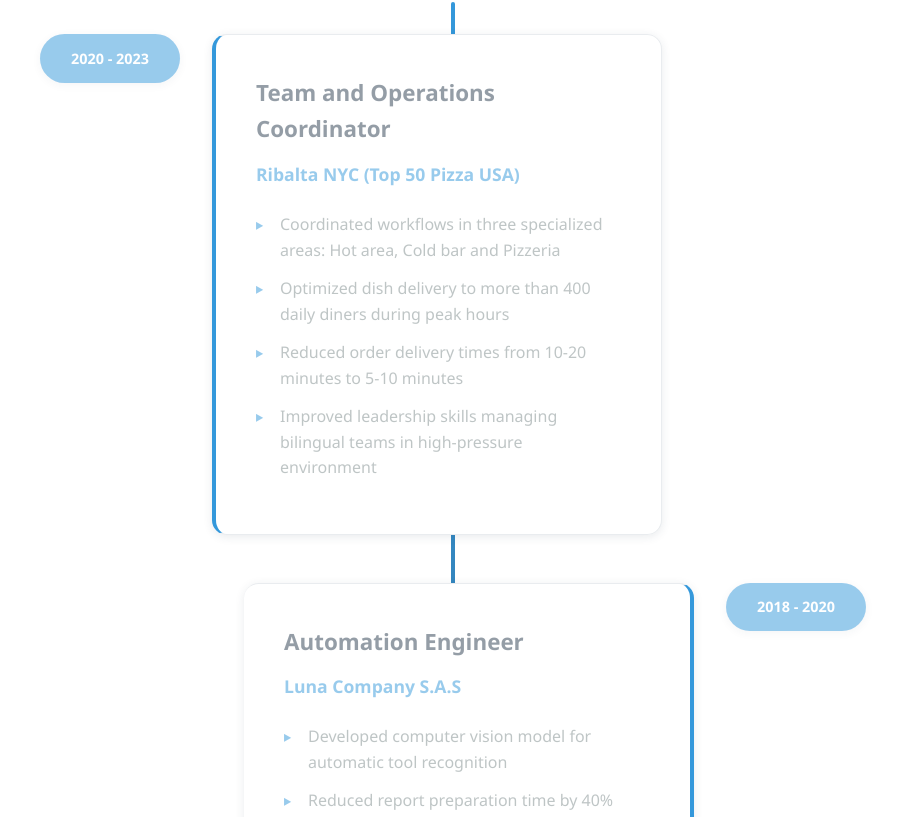
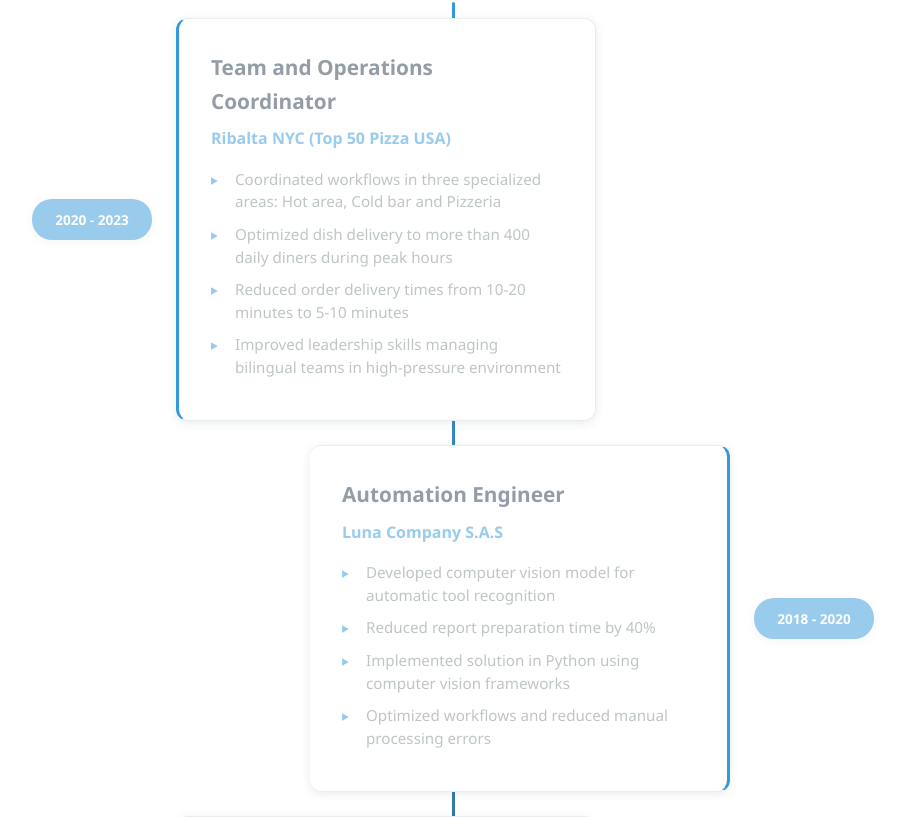
Before and after one commit to OilCoder/OilCoder.github.io, a website: page index.html in a window 1280 px wide. Shown: the part 1800-2617 px from the top of the page, without its empty margins (362-1267 px from the left). Drawn offline with Linux system fonts and the light colour scheme.

Commit message:
Optimize timeline spacing and reduce white space

```diff
--- a/assets/css/style.css
+++ b/assets/css/style.css
@@ -492,31 +492,31 @@ h2::after {
     line-height: 1.6;
 }
 
-/* Experience Timeline - Alternating Cards */
+/* Experience Timeline - Compact Alternating Cards */
 .timeline {
     position: relative;
-    max-width: 1200px;
+    max-width: 1000px;
     margin: 0 auto;
-    padding: 2rem 0;
+    padding: 1rem 0;
 }
 
 .timeline::before {
     content: '';
     position: absolute;
-    width: 4px;
+    width: 3px;
     background: linear-gradient(180deg, var(--accent), var(--secondary));
     top: 0;
     bottom: 0;
     left: 50%;
-    margin-left: -2px;
+    margin-left: -1.5px;
     border-radius: 2px;
 }
 
 .timeline-item {
     display: flex;
-    margin-bottom: 3rem;
+    margin-bottom: 1.5rem;
     position: relative;
-    align-items: flex-start;
+    align-items: center;
 }
 
 .timeline-item:nth-child(odd) {
@@ -528,15 +528,15 @@ h2::after {
 }
 
 .timeline-date {
-    flex: 0 0 140px;
+    flex: 0 0 120px;
     background: var(--accent);
     color: var(--bg);
-    padding: 0.8rem 1rem;
-    border-radius: 25px;
+    padding: 0.6rem 0.8rem;
+    border-radius: 20px;
     text-align: center;
     font-weight: 600;
-    font-size: 0.9rem;
-    margin: 0 2rem;
+    font-size: 0.85rem;
+    margin: 0 1.5rem;
     height: fit-content;
     box-shadow: var(--shadow);
     position: relative;
@@ -547,49 +547,50 @@ h2::after {
     flex: 1;
     background: var(--bg);
     border: 1px solid var(--border);
-    padding: 2.5rem;
-    border-radius: 15px;
+    padding: 2rem;
+    border-radius: 12px;
     box-shadow: var(--shadow);
     transition: var(--transition);
-    border-left: 4px solid var(--accent);
-    max-width: 450px;
+    border-left: 3px solid var(--accent);
+    max-width: 420px;
 }
 
 .timeline-item:nth-child(even) .timeline-content {
     border-left: none;
-    border-right: 4px solid var(--accent);
+    border-right: 3px solid var(--accent);
 }
 
 .timeline-content:hover {
-    transform: translateY(-5px);
-    box-shadow: 0 12px 30px rgba(0, 0, 0, 0.15);
+    transform: translateY(-3px);
+    box-shadow: 0 8px 20px rgba(0, 0, 0, 0.12);
 }
 
 .timeline-content h3 {
     color: var(--text);
-    margin-bottom: 0.8rem;
-    font-size: 1.4rem;
+    margin-bottom: 0.5rem;
+    font-size: 1.3rem;
     font-weight: 700;
 }
 
 .timeline-content h4 {
     color: var(--accent);
-    margin-bottom: 1.5rem;
+    margin-bottom: 1rem;
     font-weight: 600;
-    font-size: 1.1rem;
+    font-size: 1rem;
 }
 
 .timeline-content ul {
     list-style: none;
-    margin-top: 1rem;
+    margin-top: 0.5rem;
 }
 
 .timeline-content li {
-    margin-bottom: 0.8rem;
+    margin-bottom: 0.6rem;
     color: var(--text-muted);
     position: relative;
     padding-left: 1.5rem;
-    line-height: 1.6;
+    line-height: 1.5;
+    font-size: 0.95rem;
 }
 
 .timeline-content li::before {
@@ -842,8 +843,9 @@ footer {
 
     .timeline-content {
         max-width: none;
-        border-left: 4px solid var(--accent) !important;
+        border-left: 3px solid var(--accent) !important;
         border-right: none !important;
+        padding: 1.5rem;
     }
 
     .project-grid,
--- a/index.html
+++ b/index.html
@@ -44,7 +44,7 @@
         <link rel="stylesheet" href="https://cdnjs.cloudflare.com/ajax/libs/font-awesome/6.0.0/css/all.min.css">
     </noscript>
 
-    <link rel="stylesheet" href="assets/css/style.css?v=2.5.0">
+    <link rel="stylesheet" href="assets/css/style.css?v=2.6.0">
 </head>
 
 <body>
@@ -359,7 +359,7 @@
         </div>
     </footer>
 
-    <script src="assets/js/main.js?v=2.5.0"></script>
+    <script src="assets/js/main.js?v=2.6.0"></script>
 </body>
 
 </html>
```
